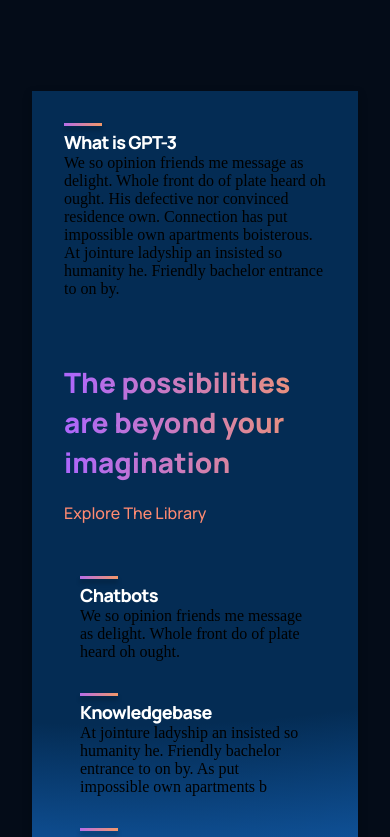
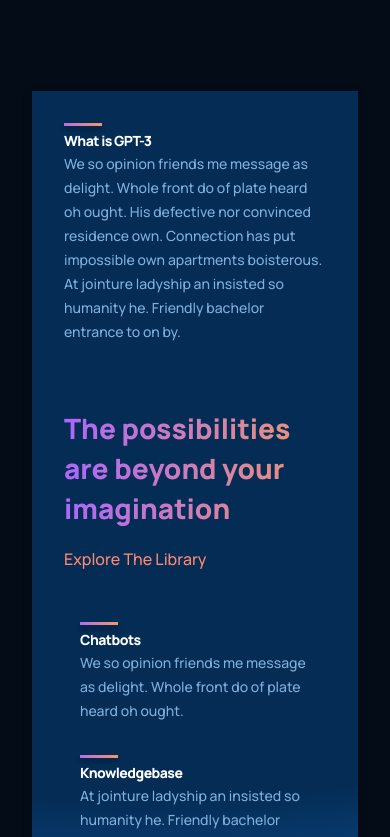
Before and after one commit to Taimur-s/gpt3-uiux, a React (Create React App) app: page / in a window 390 px wide. Shown: the part 1240-2077 px from the top of the page. Built offline with nearby package versions, Linux system fonts and the light colour scheme.

Commit message:
whatgpt3Final

```diff
--- a/src/components/feature/Feature.jsx
+++ b/src/components/feature/Feature.jsx
@@ -8,7 +8,7 @@
         <h1>{title}</h1>
       </div>
       <div className='gpt3__features-container__feature-text'>
-        {text}
+        <p>{text}</p>
       </div>
     </div>
   )
--- a/src/components/feature/feature.css
+++ b/src/components/feature/feature.css
@@ -33,3 +33,30 @@
     box-shadow: 0 4px 4px rgba(0, 0, 0, 0.25);
     margin-bottom: 0.25rem;
 }
+
+.gpt3__features-container__feature-text {
+    flex: 2;
+    display: flex;
+    max-width: 390px;
+}
+
+.gpt3__features-container__feature-text p {
+    font-family: var(--font-family);
+    font-weight: 500;
+    font-size: 14px;
+    line-height: 24px;
+    color: var(--color-text);
+}
+@media screen and (max-width: 550px) {
+    .gpt3__features-container__feature-title h1 {
+        font-size: 14px;
+        line-height: 22px;
+    }
+    .gpt3__features-container__feature-title p {
+        font-size: 12px;
+        line-height: 19px;
+    }
+    .gpt3__features-container__feature{
+       margin: 1rem 0;
+    }
+}
```
